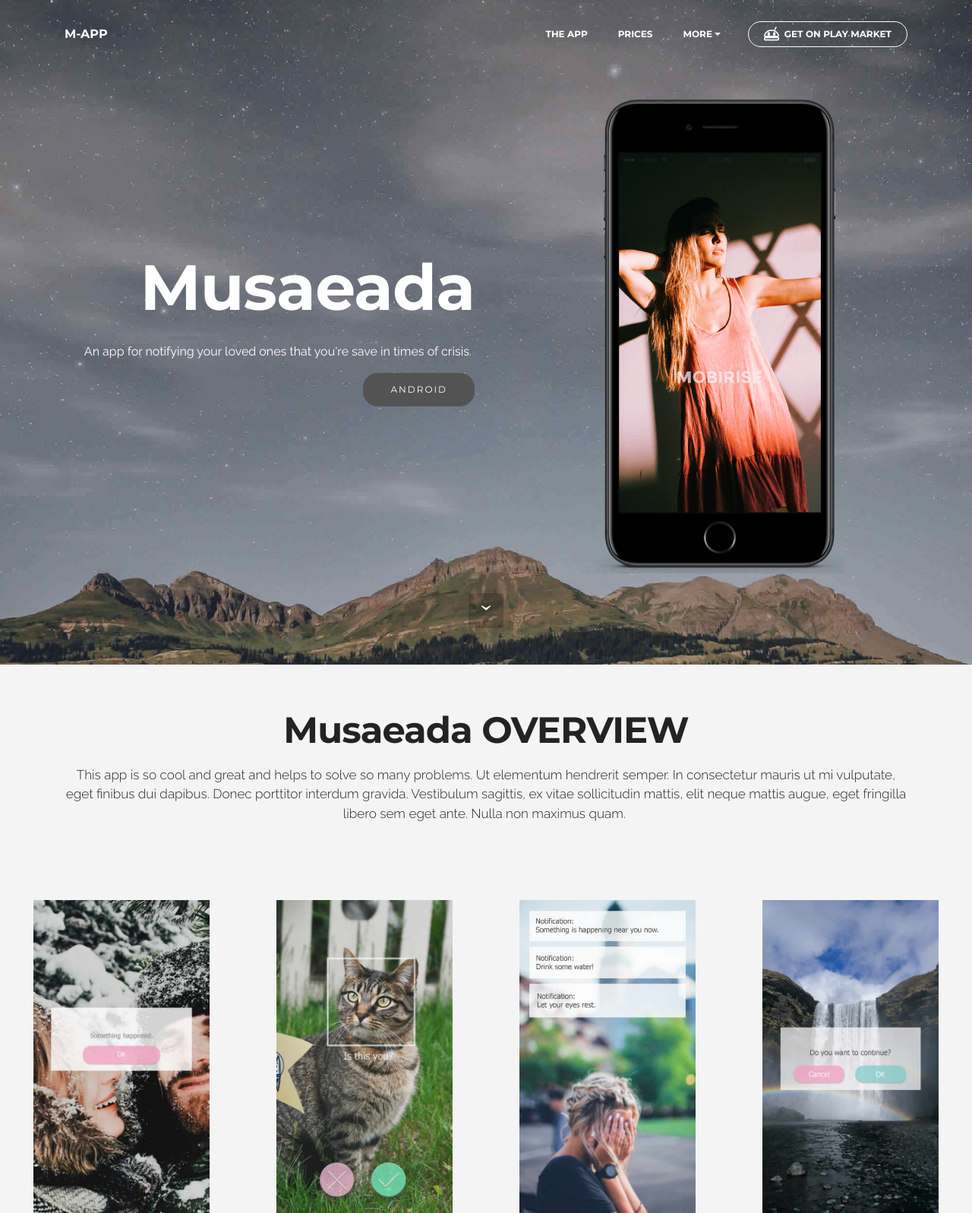
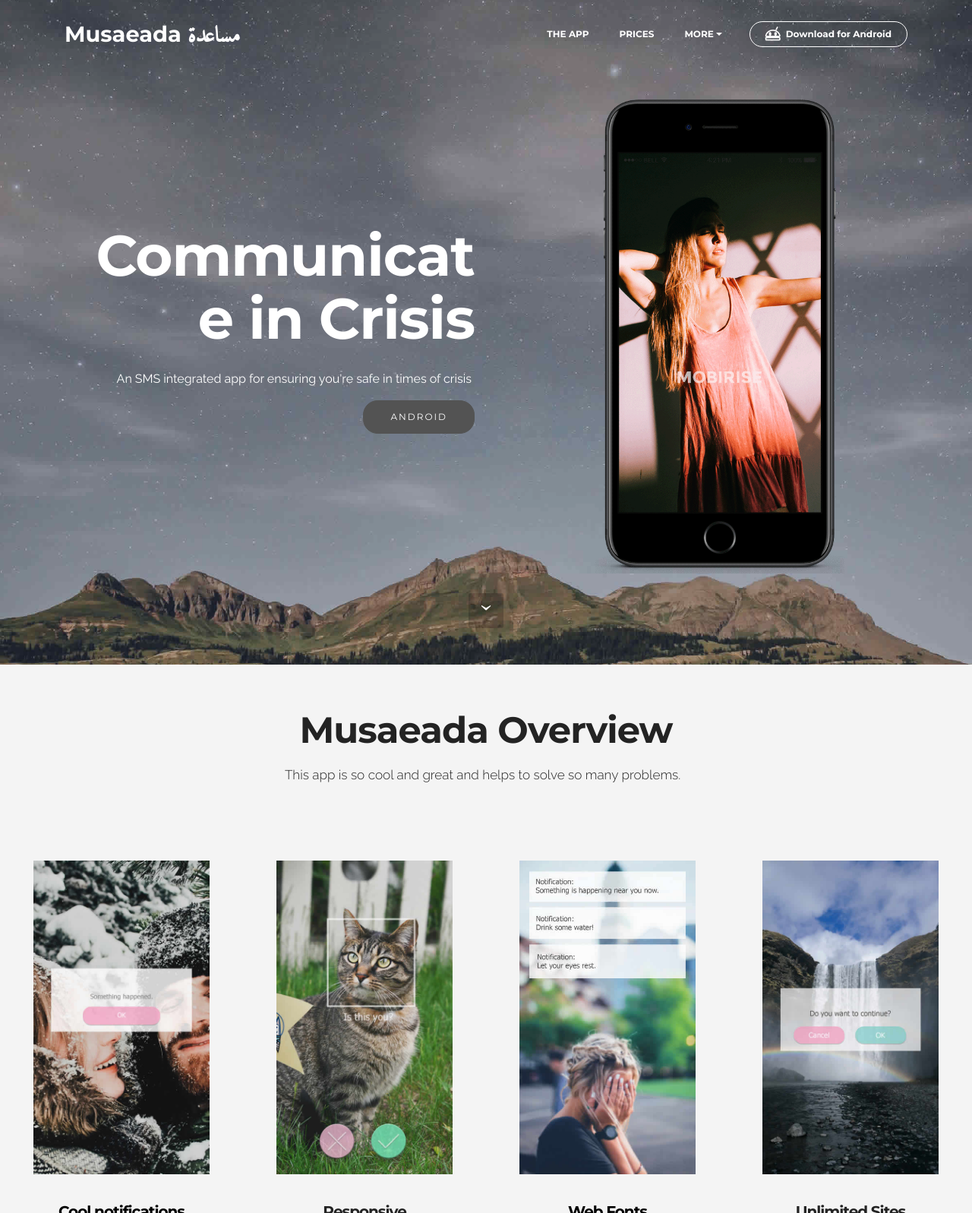
Before and after one commit to NYUAD-Hackathon-2017/Website-for-Musaeada, a plain HTML site: page index.html in a window 1280 px wide. Shown: the top 1597 px of the page at 76% size. Drawn offline with Linux system fonts and the light colour scheme; files whose address does not match are found by name.

Commit message:
Update 2

```diff
--- a/assets/dropdown/css/style.css
+++ b/assets/dropdown/css/style.css
@@ -31,8 +31,8 @@
   .navbar-dropdown .mbr-table-cell {
     height: 5.625rem; }
   .navbar-dropdown .navbar-caption {
-    font-family: "Montserrat";
-    font-size: 1rem;
+    font-family: 'Montserrat','Amiri';
+    font-size: 1.8rem;
     font-weight: 700;
     white-space: normal; }
     .navbar-dropdown .navbar-caption, .navbar-dropdown .navbar-caption:hover {
--- a/assets/mobirise/css/mbr-additional.css
+++ b/assets/mobirise/css/mbr-additional.css
@@ -740,7 +740,7 @@ h6,
   font-weight: bold !important;
 }
 #header2-1 .mbr-section-title {
-  font-size: 84px;
+  font-size: 75px;
 }
 @media only screen and (min-width: 768px) and (max-width: 1200px) {
   #header2-1 .mbr-section-title {
--- a/index.html
+++ b/index.html
@@ -11,6 +11,7 @@
   <link rel="stylesheet" href="https://fonts.googleapis.com/css?family=Montserrat:400,700">
   <link rel="stylesheet" href="https://fonts.googleapis.com/css?family=Raleway:100,100i,200,200i,300,300i,400,400i,500,500i,600,600i,700,700i,800,800i,900,900i">
   <link rel="stylesheet" href="assets/bootstrap-material-design-font/css/material.css">
+  <link href="https://fonts.googleapis.com/css?family=Amiri&amp;subset=arabic" rel="stylesheet">
   <link rel="stylesheet" href="assets/web/assets/mobirise-icons/mobirise-icons.css">
   <link rel="stylesheet" href="assets/et-line-font-plugin/style.css">
   <link rel="stylesheet" href="assets/tether/tether.min.css">
@@ -19,6 +20,7 @@
   <link rel="stylesheet" href="assets/animate.css/animate.min.css">
   <link rel="stylesheet" href="assets/theme/css/style.css">
   <link rel="stylesheet" href="assets/mobirise/css/mbr-additional.css" type="text/css">
+  <link rel="stylesheet" href="assets/style.css">
 
 
 
@@ -34,7 +36,7 @@
 
 
 
-                        <a class="navbar-caption" href="../index.html">M-APP</a>
+                        <a class="navbar-caption" href="../index.html"> Musaeada مساعدة  </a>
 
 
                 </div>
@@ -49,7 +51,7 @@
 
                     <li class="nav-item dropdown open"><a class="nav-link link dropdown-toggle mbr-editable-menu-item" href="index.html#pricing-table2-f" data-toggle="dropdown-submenu" aria-expanded="true">MORE</a><div class="dropdown-menu"><a class="dropdown-item mbr-editable-menu-item" href="#">What's New</a><a class="dropdown-item mbr-editable-menu-item" href="#">Features</a><a class="dropdown-item mbr-editable-menu-item" href="#">Feedback</a><a class="dropdown-item mbr-editable-menu-item" href=".#">Forum</a></div></li>
 
-                  <li class="nav-item nav-btn"><a class="nav-link btn btn-white btn-white-outline mbr-editable-menu-item" href="#"><span class="mbri-android mbr-iconfont mbr-iconfont-btn"></span>GET ON PLAY MARKET</a></li>
+                  <li class="nav-item nav-btn"><a class="nav-link btn btn-white btn-white-outline mbr-editable-menu-item" href="#"><span class="mbri-android mbr-iconfont mbr-iconfont-btn"></span>Download for Android</a></li>
 
                     </ul>
                     <button hidden="" class="navbar-toggler navbar-close" type="button" data-toggle="collapse" data-target="#exCollapsingNavbar">
@@ -81,10 +83,10 @@
 
                         <div class="mbr-table-cell col-md-5 content-size text-xs-center text-md-right">
 
-                            <h3 class="mbr-section-title display-2">Musaeada</h3>
+                            <h3 class="mbr-section-title display-2"> Communicate in Crisis</h3>
 
                             <div class="mbr-section-text">
-                                <p>An app for notifying your loved ones that you're save in times of crisis.&nbsp;</p>
+                                <p>An SMS integrated app for ensuring you're safe in times of crisis&nbsp;</p>
                             </div>
 
                             <div class="mbr-section-btn"><a class="btn btn-black" href="https://mobirise.com">ANDROID</a> </div>
@@ -109,7 +111,7 @@
     <div class="container">
         <div class="row">
             <div class="col-xs-12">
-                <h3 class="mbr-section-title display-2">Musaeada OVERVIEW</h3>
+                <h3 class="mbr-section-title display-2">Musaeada Overview</h3>
 
             </div>
         </div>
@@ -120,7 +122,7 @@
 
     <div class="container">
         <div class="row">
-            <div class="col-xs-12 lead">This app is so cool and great and helps to solve so many problems. Ut elementum hendrerit semper. In consectetur mauris ut mi vulputate, eget finibus dui dapibus. Donec porttitor interdum gravida. Vestibulum sagittis, ex vitae sollicitudin mattis, elit neque mattis augue, eget fringilla libero sem eget ante. Nulla non maximus quam.&nbsp;</div>
+            <div class="col-xs-12 lead">This app is so cool and great and helps to solve so many problems. &nbsp;</div>
         </div>
     </div>
 
```
Also changed, not shown: assets/style.css (added).
